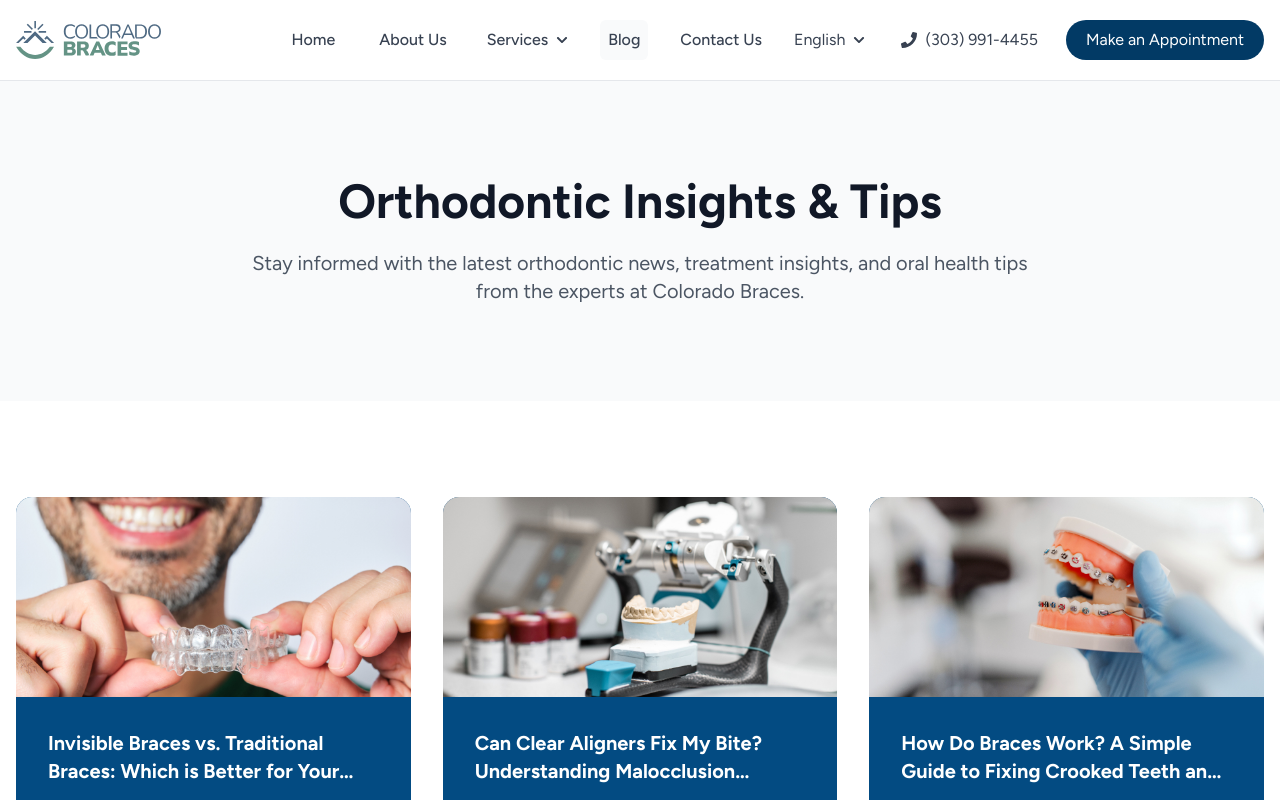
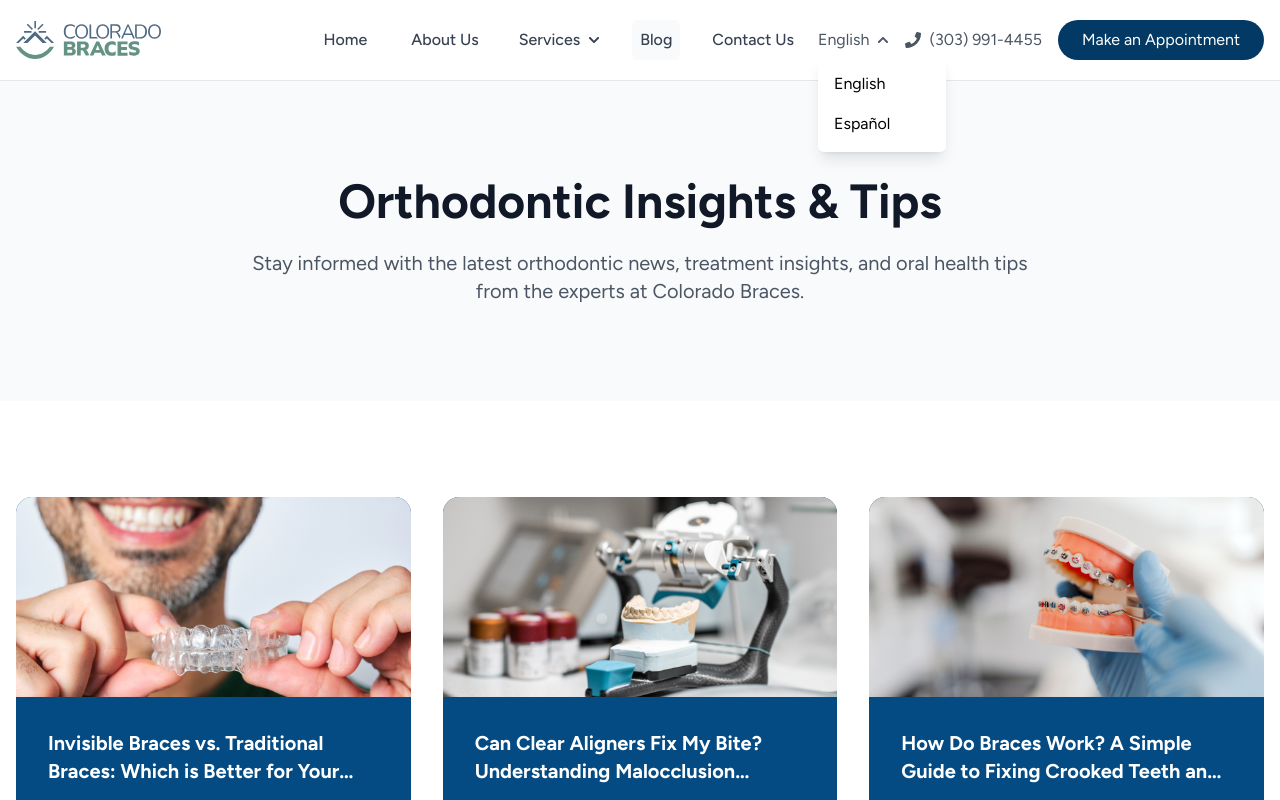
Before and after one commit to NicoBaldowine/colorado-braces, a Next.js app: page /en/blog in a window 1280 px wide. Both pictures are taken after a click on the button "English". Shown: the top 800 px of the page. Built offline with nearby package versions, Linux system fonts and the light colour scheme.

Commit message:
Fix: Update mobile Book Now button to use same URL as desktop

```diff
--- a/components/Header.tsx
+++ b/components/Header.tsx
@@ -14,6 +14,7 @@ export default function Header() {
   const { t, lang } = useTranslations();
   const [selectedLanguage, setSelectedLanguage] = useState('English');
   const [isMenuOpen, setIsMenuOpen] = useState(false);
+  const [isLangOpen, setIsLangOpen] = useState(false);
 
   useEffect(() => {
     setSelectedLanguage(lang === 'es' ? t('common.languages.spanish') : t('common.languages.english'));
@@ -124,33 +125,39 @@ export default function Header() {
             {/* Desktop Right Section */}
             <div className="flex items-center gap-4">
               {/* Language Selector */}
-              <div className="relative group">
-                <button className="flex items-center gap-2 text-gray-700 hover:text-[#023A65] hover:bg-gray-50 px-2 py-2 rounded-md transition-colors">
-                  {selectedLanguage}
-                  <FaChevronDown className="w-3 h-3 transition-transform group-hover:rotate-180" />
+              <div className="relative">
+                <button
+                  className="flex items-center space-x-2 text-gray-600 hover:text-primary"
+                  onClick={() => setIsLangOpen(!isLangOpen)}
+                >
+                  <span>{lang === 'es' ? 'Español' : 'English'}</span>
+                  <FaChevronDown className={`w-3 h-3 transform transition-transform ${isLangOpen ? 'rotate-180' : ''}`} />
                 </button>
-                <div className="absolute top-full right-0 mt-1 bg-white border border-gray-200 rounded-md py-1 opacity-0 invisible group-hover:opacity-100 group-hover:visible transition-all duration-200">
-                  {languages.map((lang) => (
-                    <button
-                      key={lang.code}
-                      onClick={() => {
-                        const currentPath = pathname || '/';
-                        const pathWithoutLang = currentPath.replace(/^\/[a-z]{2}/, '');
-                        const newPath = `/${lang.code}${pathWithoutLang}`;
-                        window.location.href = newPath;
-                      }}
-                      className="block w-full px-4 py-2 text-sm text-gray-700 hover:bg-gray-50 hover:text-[#023A65] transition-colors text-left"
+
+                {isLangOpen && (
+                  <div className="absolute top-full mt-1 bg-white shadow-lg rounded-md py-2 w-32">
+                    <Link
+                      href="/"
+                      className="block px-4 py-2 hover:bg-gray-100"
+                      onClick={() => setIsLangOpen(false)}
                     >
-                      {lang.name}
-                    </button>
-                  ))}
-                </div>
+                      English
+                    </Link>
+                    <Link
+                      href="/es"
+                      className="block px-4 py-2 hover:bg-gray-100"
+                      onClick={() => setIsLangOpen(false)}
+                    >
+                      Español
+                    </Link>
+                  </div>
+                )}
               </div>
 
-              {/* Phone */}
+              {/* Phone Number with Icon */}
               <a
-                href="tel:+13039914455"
-                className="flex items-center gap-2 text-gray-700 hover:text-[#023A65] hover:bg-gray-50 px-3 py-2 rounded-md transition-colors"
+                href="tel:3039914455"
+                className="flex items-center space-x-2 text-gray-600 hover:text-primary"
               >
                 <FaPhone className="w-4 h-4" />
                 <span>(303) 991-4455</span>
@@ -158,10 +165,10 @@ export default function Header() {
 
               {/* Appointment Button */}
               <Link
-                href={`/${lang}/appointment`}
-                className="bg-[#023A65] text-white px-5 py-2 rounded-full hover:bg-[#034b82] transition-colors"
+                href="/appointment"
+                className="px-6 py-2 bg-primary text-white rounded-full hover:bg-primary-dark transition-colors whitespace-nowrap"
               >
-                {t('common.navigation.appointment')}
+                Make an Appointment
               </Link>
             </div>
           </div>
```
